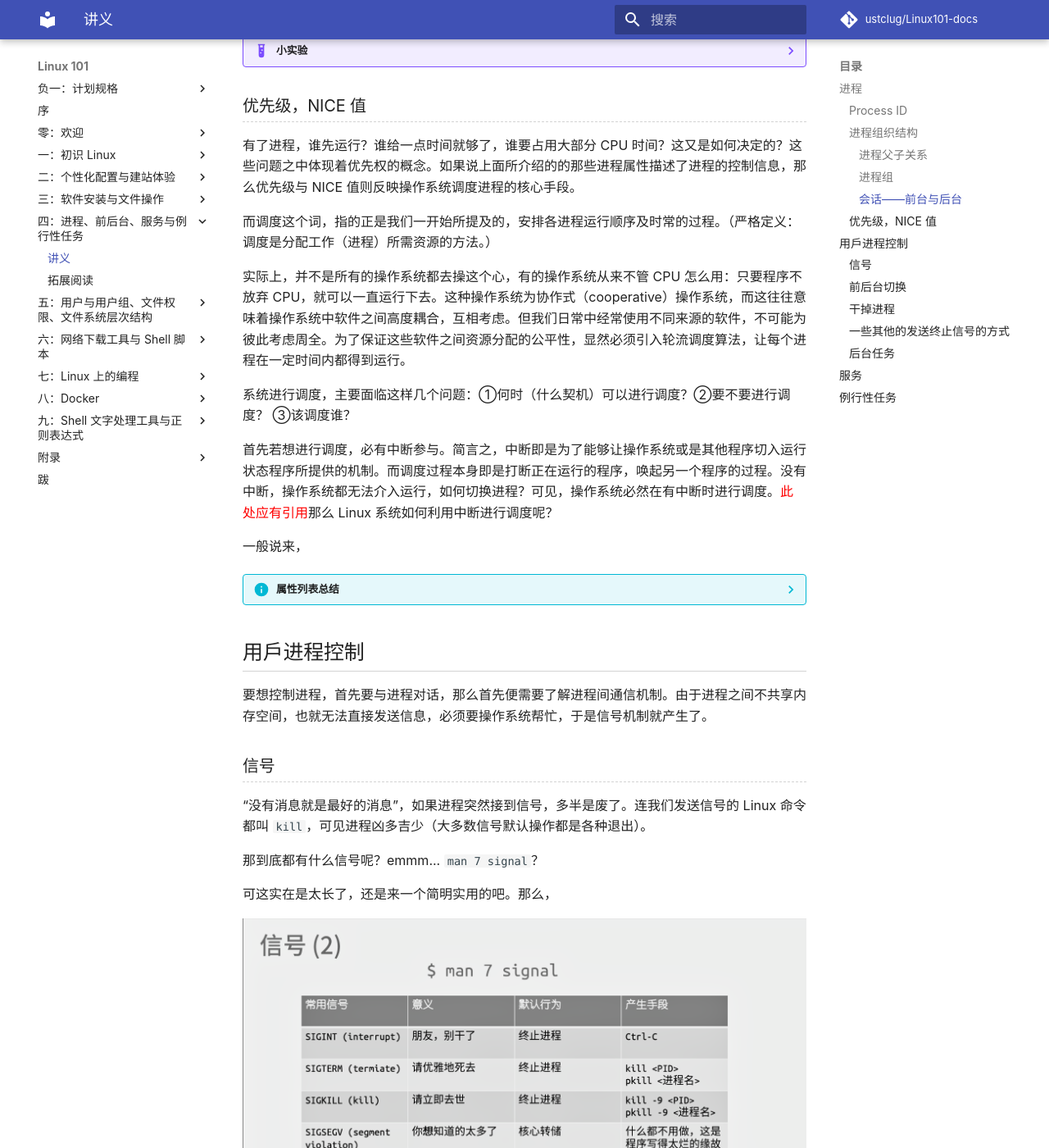
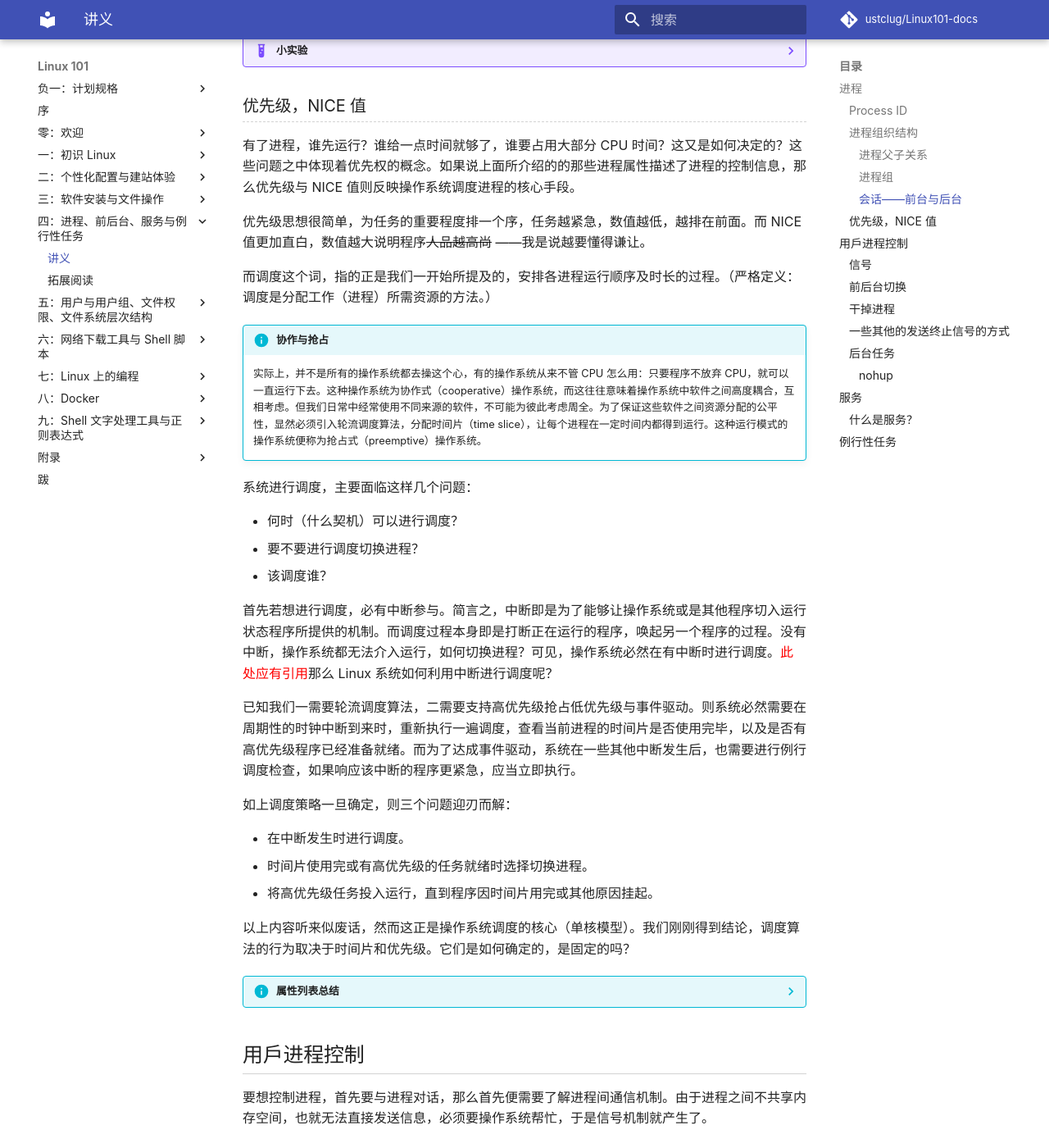
Before and after one commit to ustclug/Linux101-docs, an MkDocs documentation site: the page built from docs/Ch04/index.md, in a window 1280 px wide and 1400 px high, scrolled down 3823 px. Shown: the whole window at 82% size. Built offline with MkDocs 1.6.1 and Material for MkDocs 9.7.7, drawn with Linux system fonts in a browser that asks for light colours; comment, search, counter and statistics services are not loaded; some of the changed text lies outside the part shown.

Commit message:
change some words, leave more vacant for reading

```diff
--- a/docs/Ch04/index.md
+++ b/docs/Ch04/index.md
@@ -63,7 +63,7 @@ _在图形界面上，直接单击绿色条内的 PID 栏，可以将进程顺
 
 ??? tip "Linux 进程启动顺序"
 
-    按照 PID 排序时，我们可以观察系统启动的过程。Linux 系统内核从引导程序接手控制权后，开始内核初始化，随后手撸**init_task**，初始化自己的 PID 为 0。随后创建出 1 号进程（init / systemd）衍生出用户空间的所有进程，创建2号进程 ktheadd 衍生出所有内核线程。随后 0 号进程成为 idle 进程，1 号，2 号并非特意预留，而是产生进程的自然顺序使然。
+    按照 PID 排序时，我们可以观察系统启动的过程。Linux 系统内核从引导程序接手控制权后，开始内核初始化，随后变为**init_task**，初始化自己的 PID 为 0。随后创建出 1 号进程（init / systemd）衍生出用户空间的所有进程，创建2号进程 ktheadd 衍生出所有内核线程。随后 0 号进程成为 idle 进程，1 号，2 号并非特意预留，而是产生进程的自然顺序使然。
 
     _由于 ktheadd 运行于内核空间，故需按大写 K（Shift + k）显示内核进程后才能看到。然而无论如何也不可能在 htop 中看到 0 号进程本体，只能发现 1 号和 2 号进程的 PPID 是0。_
 
@@ -137,16 +137,30 @@ _按 F2，随后可以自主选择进程的属性列在面板上，以 Parent PI
 
 有了进程，谁先运行？谁给一点时间就够了，谁要占用大部分 CPU 时间？这又是如何决定的？这些问题之中体现着优先权的概念。如果说上面所介绍的的那些进程属性描述了进程的控制信息，那么优先级与 NICE 值则反映操作系统调度进程的核心手段。
 
-而调度这个词，指的正是我们一开始所提及的，安排各进程运行顺序及时常的过程。（严格定义：调度是分配工作（进程）所需资源的方法。）
+优先级思想很简单，为任务的重要程度排一个序，任务越紧急，数值越低，越排在前面。而 NICE 值更加直白，数值越大说明程序<s>人品越高尚</s> ——我是说越要懂得谦让。
 
-实际上，并不是所有的操作系统都去操这个心，有的操作系统从来不管 CPU 怎么用：只要程序不放弃 CPU，就可以一直运行下去。这种操作系统为协作式（cooperative）操作系统，而这往往意味着操作系统中软件之间高度耦合，互相考虑。但我们日常中经常使用不同来源的软件，不可能为彼此考虑周全。为了保证这些软件之间资源分配的公平性，显然必须引入轮流调度算法，让每个进程在一定时间内都得到运行。
+而调度这个词，指的正是我们一开始所提及的，安排各进程运行顺序及时长的过程。（严格定义：调度是分配工作（进程）所需资源的方法。）
 
-系统进行调度，主要面临这样几个问题：①何时（什么契机）可以进行调度？②要不要进行调度？ ③该调度谁？
+!!! info "协作与抢占"
+    实际上，并不是所有的操作系统都去操这个心，有的操作系统从来不管 CPU 怎么用：只要程序不放弃 CPU，就可以一直运行下去。这种操作系统为协作式（cooperative）操作系统，而这往往意味着操作系统中软件之间高度耦合，互相考虑。但我们日常中经常使用不同来源的软件，不可能为彼此考虑周全。为了保证这些软件之间资源分配的公平性，显然必须引入轮流调度算法，分配时间片（time slice），让每个进程在一定时间内都得到运行。这种运行模式的操作系统便称为抢占式（preemptive）操作系统。
+
+系统进行调度，主要面临这样几个问题：
+
+- 何时（什么契机）可以进行调度？
+- 要不要进行调度切换进程？
+- 该调度谁？
 
 首先若想进行调度，必有中断参与。简言之，中断即是为了能够让操作系统或是其他程序切入运行状态程序所提供的机制。而调度过程本身即是打断正在运行的程序，唤起另一个程序的过程。没有中断，操作系统都无法介入运行，如何切换进程？可见，操作系统必然在有中断时进行调度。<span class="red">此处应有引用</span>那么 Linux 系统如何利用中断进行调度呢？
 
+已知我们一需要轮流调度算法，二需要支持高优先级抢占低优先级与事件驱动。则系统必然需要在周期性的时钟中断到来时，重新执行一遍调度，查看当前进程的时间片是否使用完毕，以及是否有高优先级程序已经准备就绪。而为了达成事件驱动，系统在一些其他中断发生后，也需要进行例行调度检查，如果响应该中断的程序更紧急，应当立即执行。
 
-一般说来，
+如上调度策略一旦确定，则三个问题迎刃而解：
+
+- 在中断发生时进行调度。
+- 时间片使用完或有高优先级的任务就绪时选择切换进程。
+- 将高优先级任务投入运行，直到程序因时间片用完或其他原因挂起。
+
+以上内容听来似废话，然而这正是操作系统调度的核心（单核模型）。我们刚刚得到结论，调度算法的行为取决于时间片和优先级。它们是如何确定的，是固定的吗？
 
 ??? info "属性列表总结"
 
@@ -316,6 +330,10 @@ emmm···为什么不是[1]呢？看来应该是这个 shell 前面已经挂起
 
 ### 后台任务 {#background-task}
 
+####nohup
+
+如果 tty/pty 被关闭，则前后台进程一起收到 SIGHUP，如果 shell 被 kill -9 （SIGTERM 无效），则后台进程保留被接管。注意，shell可以主动退出，这样后台进程不收 SIGHUP。但同时注意，ssh 的初始shell不适用于此情形，如果该 shell 主动退出，不会保留后台进程。
+
 除 nohup 外，bash 及其他的 shell 还可以有内建命令完成脱离
 
 !!! question "问题"
@@ -323,6 +341,17 @@ emmm···为什么不是[1]呢？看来应该是这个 shell 前面已经挂起
     上面的示例中，`ping` 命令一直在输出，严重影响命令的输入，应如何操作？（详见流的重定向）
 
 ## 服务 {#service}
+
+###什么是服务？
+
+??? example "首先，n 个实验"
+    1.按 `ctrl + shift + T`，新建一个页面。输入 `sleep xxx` 或者 `ping xxx`（尽量使命令得以区分），随后
+        - 使用
+
+实际上，如果我们使用类似 `bash -c "ping localhost &" &` 这样的命令就可以模拟守护进程创建的过程：首先现有 shell 创建了 bash 做为子进程，该 bash 将 `ping localhost` 放入后台执行。由于不是交互模式，没有前台进程 bash 将自动退出，该 bash 的后台进程将不会接收到 SIGHUP。
+
+!!! info "两次 fork"
+
 
 ## 例行性任务 {#cron}
 
```
Also changed, not shown: docs/Appendix/glossary.md (+1 -1 lines).
